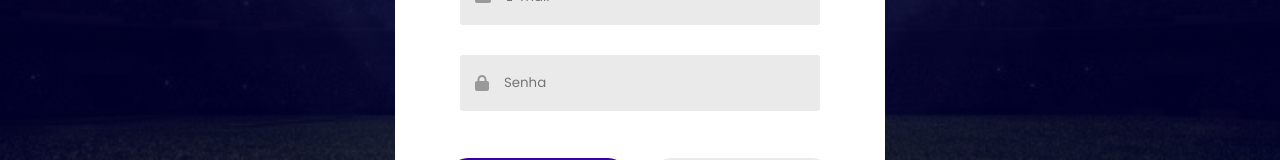
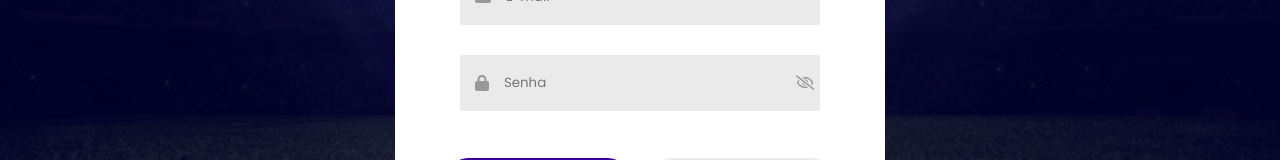
Before and after one commit to RafaelVieiraGt/BarraFut, a React (Create React App) app: page / in a window 1280 px wide. Shown: the part 476-636 px from the top of the page. Built offline with nearby package versions, Linux system fonts and the light colour scheme.

Commit message:
adicionando estilo

```diff
--- a/src/Pages/LoginRegister/index.js
+++ b/src/Pages/LoginRegister/index.js
@@ -5,12 +5,15 @@ import { FontAwesomeIcon } from '@fortawesome/react-fontawesome'
 import { signInWithEmailAndPassword, createUserWithEmailAndPassword, updateProfile } from 'firebase/auth'
 import { auth } from '../../Services/firebaseconnection'
 import { useNavigate } from 'react-router-dom'
+import { FaRegEyeSlash } from "react-icons/fa";
+import { IoEyeSharp } from "react-icons/io5";
 function LoginRegister(){
 
     const[btnStage, setBtnStage] = useState("register");
     const[nome, setNome] = useState("")
     const[email, setEmail] = useState("")
     const[senha, setSenha] = useState("")
+    const[view, setView] = useState(false)
 
     const navigate = useNavigate()
 
@@ -88,6 +91,19 @@ function LoginRegister(){
          }
     }
 
+    function handleSeePassword(){
+        let input = document.getElementById('passwd')
+        setView(true)
+        input.type = "text"
+
+    }
+
+    function handleHidePassword(){
+        let input = document.getElementById('passwd')
+        setView(false)
+        input.type = "password"
+
+    }
     return(
         <div className='container-login'>
             <div className='animation'>
@@ -124,11 +140,15 @@ function LoginRegister(){
                         <div className='inputfield'>
                             <FontAwesomeIcon icon={faLock} size={25}/>
                             <input
+                                id='passwd'
                              type='password'
                               placeholder='Senha'
                               value={senha}
                               onChange={(e) => setSenha(e.target.value)}
                               />
+
+                                {!view ? (<FaRegEyeSlash onClick={handleSeePassword} className='viewPassword' size={25}/>) : <IoEyeSharp size={25} className='viewPassword' onClick={handleHidePassword} />}
+
                         </div>
                     </div>
                     <div className='btnfield'>
--- a/src/Pages/LoginRegister/login.css
+++ b/src/Pages/LoginRegister/login.css
@@ -135,6 +135,14 @@ span{
 #headerAnimation, #headerAnimation a{
     color: #3c00a0;
 }
+.viewPassword{
+    margin-right: 6px;
+    transition: all 0.2s;
+    cursor: pointer;
+}
+.viewPassword:hover{
+    color: #3c00a0;
+}
 @keyframes fadeIn{
     0%{
         opacity: 0;
```
